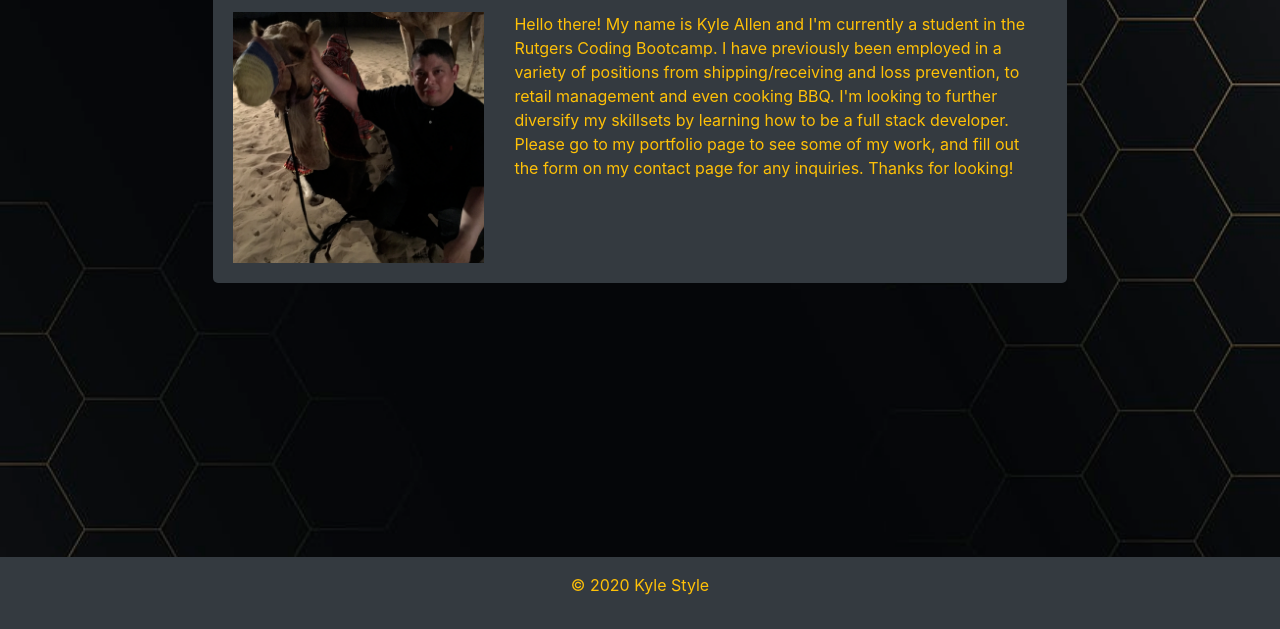
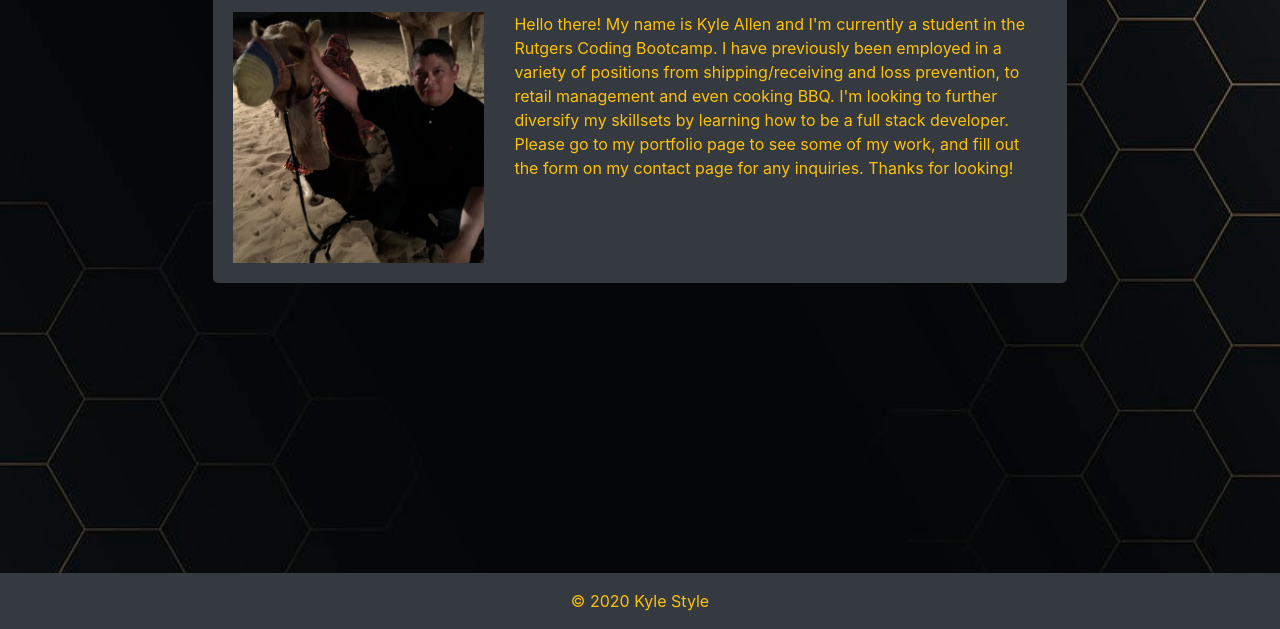
Before and after one commit to Kallen478/16-professional-materials2, a plain HTML site: page index.html in a window 1280 px wide. Shown: the part 171-800 px from the top of the page. Drawn offline with nearby package versions, Linux system fonts and the light colour scheme; a script that the page names is missing; a web font is replaced by a local one.

Commit message:
updated footer

```diff
--- a/index.html
+++ b/index.html
@@ -71,7 +71,7 @@
 
 
   <!-- footer -->
-  <footer class="p-3 bg-dark text-warning text-center fixed-bottom">
+  <footer class="pt-3 bg-dark text-warning text-center fixed-bottom">
     <p>&copy; 2020 Kyle Style</p>
   </footer>
 
```
